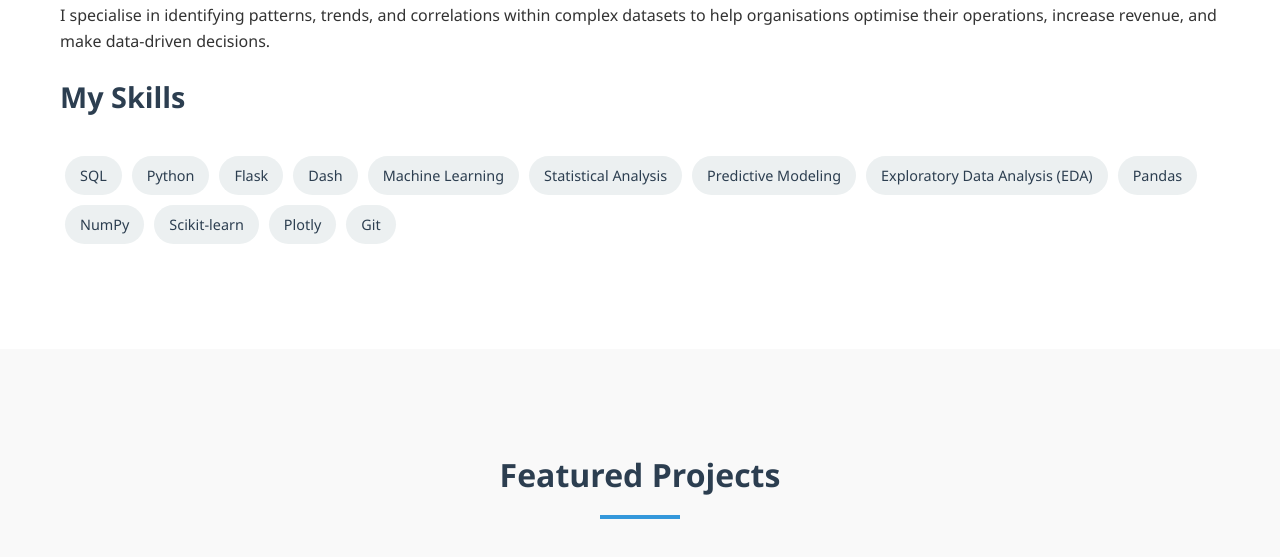
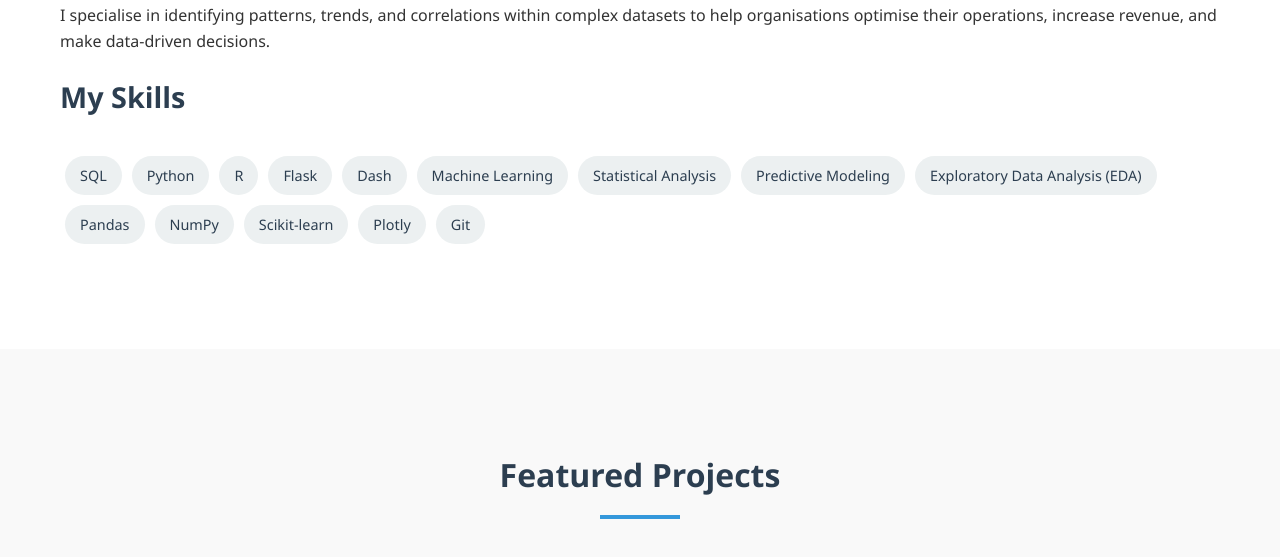
Before and after one commit to sangeetasaha099/portfolio, a plain HTML site: page index.html in a window 1280 px wide. Shown: the part 852-1409 px from the top of the page. Drawn offline with Linux system fonts and the light colour scheme.

Commit message:
added R as skill

```diff
--- a/index.html
+++ b/index.html
@@ -584,6 +584,7 @@
                     <div class="skills">
                         <span class="skill-tag">SQL</span>
                             <span class="skill-tag">Python</span>
+                            <span class="skill-tag">R</span>
                             <span class="skill-tag">Flask</span>
                             <span class="skill-tag">Dash</span>
                             <span class="skill-tag">Machine Learning</span>
```
